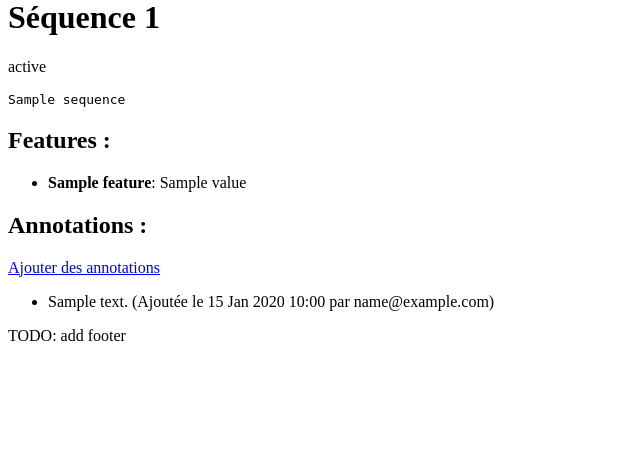
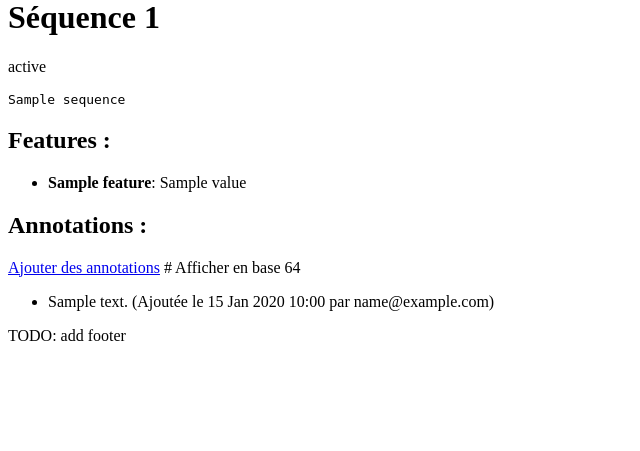
Before and after one commit to TitouanCh/appweb, a Django app: template annotation/templates/annotation/simple_view.html in a window 1280 px wide. Shown: the part 182-633 px from the top of the page, without its empty margins (0-640 px from the left). Run offline with Django 5.2, Linux system fonts and the light colour scheme; tables that the repository leaves empty hold one stand-in row (values such as "Sample post"); the template is opened without the code that fills it: values that come from a table or form of the project are taken from there, most other values are stand-ins (such as "Sample title", 1, 10 or a date in 2020); data that the repository does not hold is empty.

Commit message:
remarque prof 22/01

```diff
--- a/annotation/templates/annotation/simple_view.html
+++ b/annotation/templates/annotation/simple_view.html
@@ -13,13 +13,12 @@
   <li><strong>{{ name }}</strong>: {{ value }}</li>
   {% endfor %}
 </ul>
-
 <form method="POST">
 </form>
 
 
 <h2>Annotations :</h2>
-<a href="{% url 'annotate_sequence' sequence.id %}">Ajouter des annotations</a>
+<a href="{% url 'annotate_sequence' sequence.id %}">Ajouter des annotations</a>    # Afficher en base 64
 <ul>
   {% for annotation in annotations %}
   <li>
--- a/annotation/views.py
+++ b/annotation/views.py
@@ -131,7 +131,7 @@ def extract_sequence_from_fasta(file):
         s=''
         for line in lines :
             if line.startswith('>'):
-                print('c')
+                #print('c')
                 if annotationsbyseq!=[] :
                     sequences.append(s)
                     s=''
--- a/genhome/models.py
+++ b/genhome/models.py
@@ -1,5 +1,6 @@
 from django.db import models
 
+#Faire class feature
 features_list=['chromosome','gene','transcript','gene_biotype','transcript_biotype','gene_symbol','description']
 
 class FaSequence(models.Model):
```
